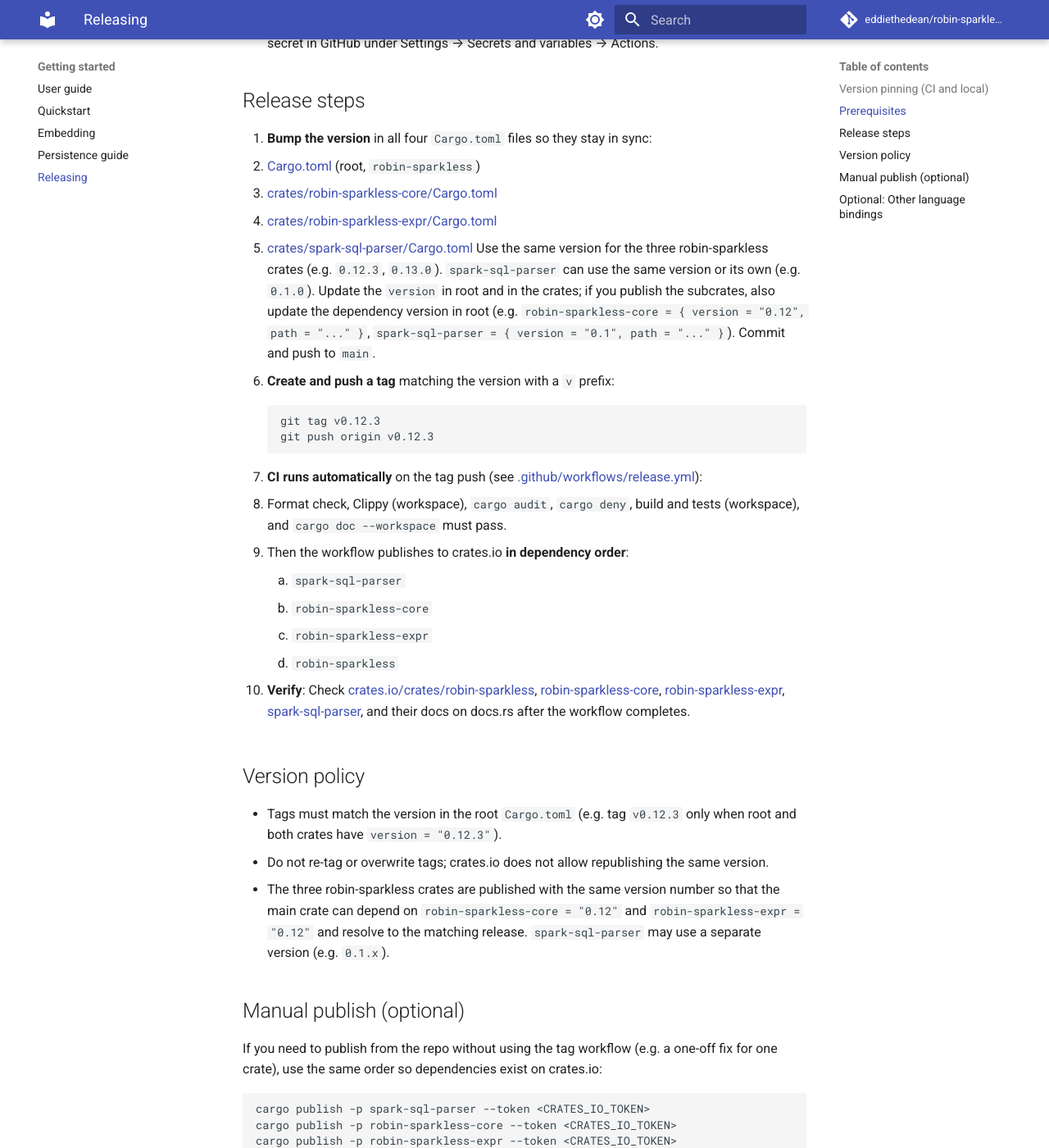
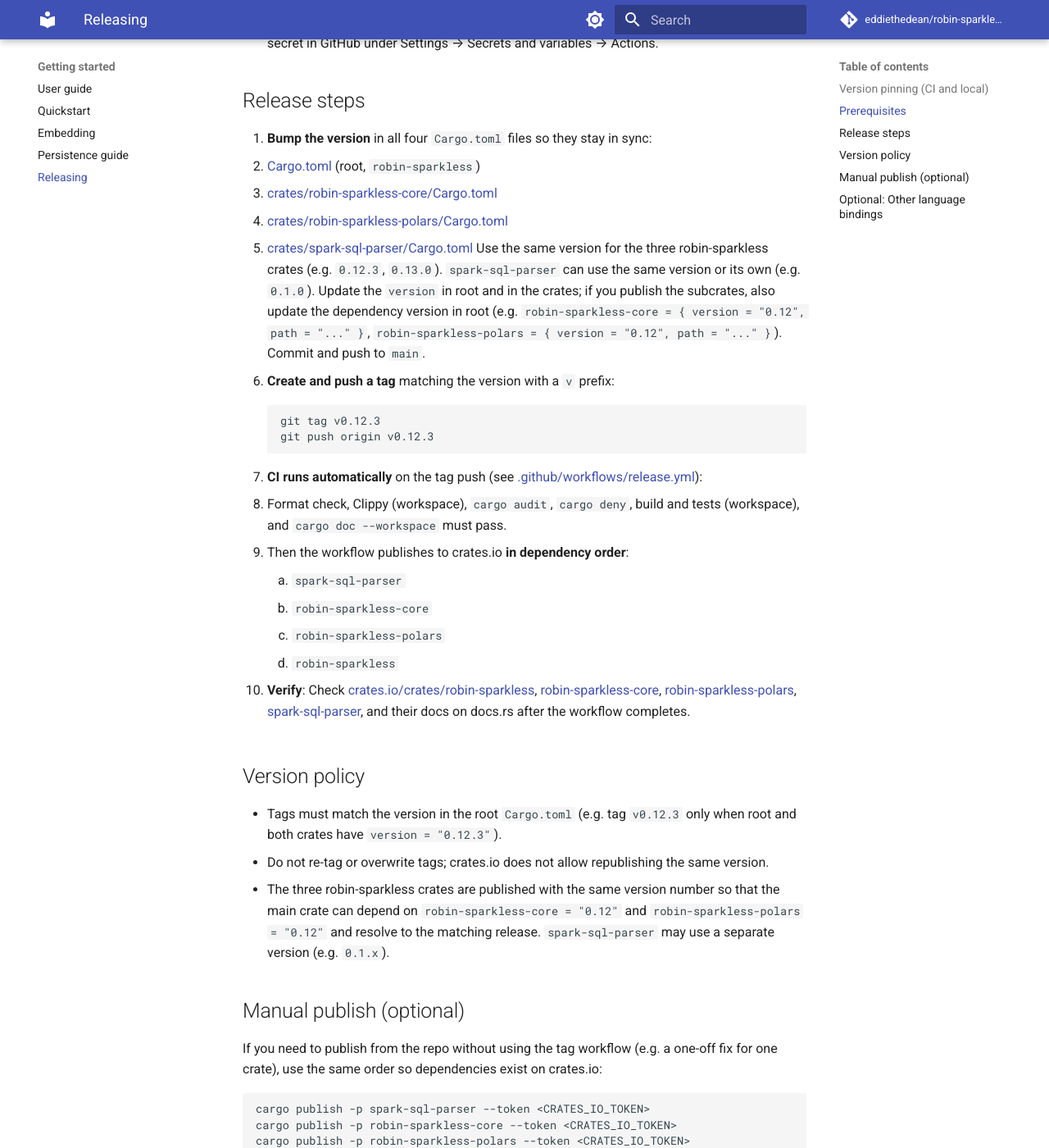
Before and after one commit to eddiethedean/robin-sparkless, an MkDocs documentation site: the page built from docs/RELEASING.md, in a window 1280 px wide and 1400 px high, scrolled down 802 px. Shown: the whole window at 82% size. Built offline with MkDocs 1.6.1 and Material for MkDocs 9.7.7, drawn with Linux system fonts in a browser that asks for light colours; comment, search, counter and statistics services are not loaded; some of the changed text lies outside the part shown.

Commit message:
ci: align release and docs with workspace crates (core, polars, spark-sql-parser)
- Release: publish robin-sparkless-polars, drop robin-sparkless-expr; add --workspace --all-features to test steps
- CI: add comment listing workspace crates
- RELEASING.md: update for robin-sparkless-polars and publish order

````diff
--- a/docs/RELEASING.md
+++ b/docs/RELEASING.md
@@ -2,7 +2,7 @@
 
 This document describes how to cut a release and publish the crate to [crates.io](https://crates.io).
 
-The repository is a **Cargo workspace** with members: `robin-sparkless` (root, main facade), `crates/robin-sparkless-core`, `crates/robin-sparkless-expr`, and `crates/spark-sql-parser`. The primary dependency for users is **robin-sparkless**; `robin-sparkless-core`, `robin-sparkless-expr`, and `spark-sql-parser` may be published for advanced or minimal-use cases. `make check` and CI build the whole workspace (`cargo build --workspace --all-features`, `cargo test --workspace --all-features`).
+The repository is a **Cargo workspace** with members: `robin-sparkless` (root, main facade), `crates/robin-sparkless-core`, `crates/robin-sparkless-polars`, and `crates/spark-sql-parser`. The primary dependency for users is **robin-sparkless**; `robin-sparkless-core`, `robin-sparkless-polars`, and `spark-sql-parser` may be published for advanced or minimal-use cases. `make check` and CI build the whole workspace (`cargo build --workspace --all-features`, `cargo test --workspace --all-features`).
 
 ## Version pinning (CI and local)
 
@@ -21,9 +21,9 @@ So that local development and CI use the same toolchains and tools:
 1. **Bump the version** in all four `Cargo.toml` files so they stay in sync:
    - [Cargo.toml](../Cargo.toml) (root, `robin-sparkless`)
    - [crates/robin-sparkless-core/Cargo.toml](../crates/robin-sparkless-core/Cargo.toml)
-   - [crates/robin-sparkless-expr/Cargo.toml](../crates/robin-sparkless-expr/Cargo.toml)
+   - [crates/robin-sparkless-polars/Cargo.toml](../crates/robin-sparkless-polars/Cargo.toml)
    - [crates/spark-sql-parser/Cargo.toml](../crates/spark-sql-parser/Cargo.toml)
-   Use the same version for the three robin-sparkless crates (e.g. `0.12.3`, `0.13.0`). `spark-sql-parser` can use the same version or its own (e.g. `0.1.0`). Update the `version` in root and in the crates; if you publish the subcrates, also update the dependency version in root (e.g. `robin-sparkless-core = { version = "0.12", path = "..." }`, `spark-sql-parser = { version = "0.1", path = "..." }`). Commit and push to `main`.
+   Use the same version for the three robin-sparkless crates (e.g. `0.12.3`, `0.13.0`). `spark-sql-parser` can use the same version or its own (e.g. `0.1.0`). Update the `version` in root and in the crates; if you publish the subcrates, also update the dependency version in root (e.g. `robin-sparkless-core = { version = "0.12", path = "..." }`, `robin-sparkless-polars = { version = "0.12", path = "..." }`). Commit and push to `main`.
 
 2. **Create and push a tag** matching the version with a `v` prefix:
    ```bash
@@ -36,16 +36,16 @@ So that local development and CI use the same toolchains and tools:
    - Then the workflow publishes to crates.io **in dependency order**:
      1. `spark-sql-parser`
      2. `robin-sparkless-core`
-     3. `robin-sparkless-expr`
+     3. `robin-sparkless-polars`
      4. `robin-sparkless`
 
-4. **Verify**: Check [crates.io/crates/robin-sparkless](https://crates.io/crates/robin-sparkless), [robin-sparkless-core](https://crates.io/crates/robin-sparkless-core), [robin-sparkless-expr](https://crates.io/crates/robin-sparkless-expr), [spark-sql-parser](https://crates.io/crates/spark-sql-parser), and their docs on docs.rs after the workflow completes.
+4. **Verify**: Check [crates.io/crates/robin-sparkless](https://crates.io/crates/robin-sparkless), [robin-sparkless-core](https://crates.io/crates/robin-sparkless-core), [robin-sparkless-polars](https://crates.io/crates/robin-sparkless-polars), [spark-sql-parser](https://crates.io/crates/spark-sql-parser), and their docs on docs.rs after the workflow completes.
 
 ## Version policy
 
 - Tags must match the version in the root `Cargo.toml` (e.g. tag `v0.12.3` only when root and both crates have `version = "0.12.3"`).
 - Do not re-tag or overwrite tags; crates.io does not allow republishing the same version.
-- The three robin-sparkless crates are published with the same version number so that the main crate can depend on `robin-sparkless-core = "0.12"` and `robin-sparkless-expr = "0.12"` and resolve to the matching release. `spark-sql-parser` may use a separate version (e.g. `0.1.x`).
+- The three robin-sparkless crates are published with the same version number so that the main crate can depend on `robin-sparkless-core = "0.12"` and `robin-sparkless-polars = "0.12"` and resolve to the matching release. `spark-sql-parser` may use a separate version (e.g. `0.1.x`).
 
 ## Manual publish (optional)
 
@@ -54,7 +54,7 @@ If you need to publish from the repo without using the tag workflow (e.g. a one-
 ```bash
 cargo publish -p spark-sql-parser --token <CRATES_IO_TOKEN>
 cargo publish -p robin-sparkless-core --token <CRATES_IO_TOKEN>
-cargo publish -p robin-sparkless-expr --token <CRATES_IO_TOKEN>
+cargo publish -p robin-sparkless-polars --token <CRATES_IO_TOKEN>
 cargo publish -p robin-sparkless --token <CRATES_IO_TOKEN>
 ```
 
````
Also changed, not shown: 2 other files.
